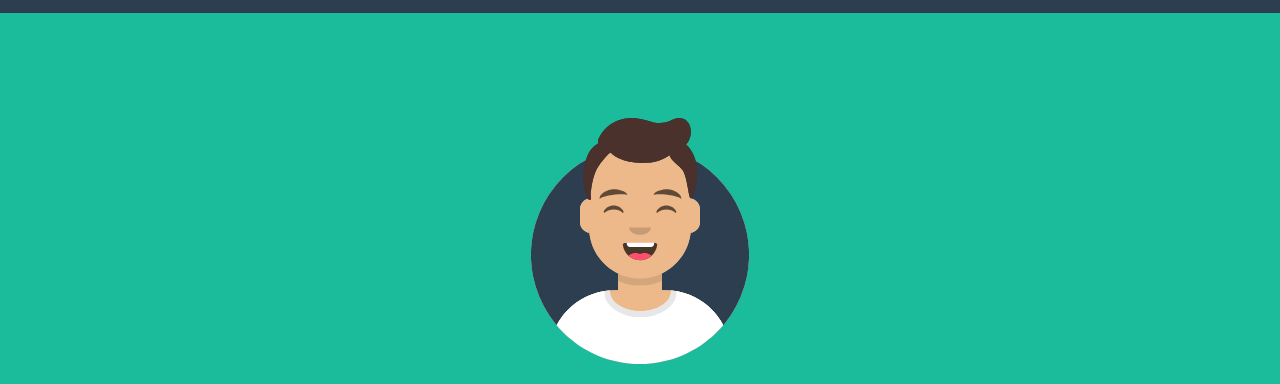
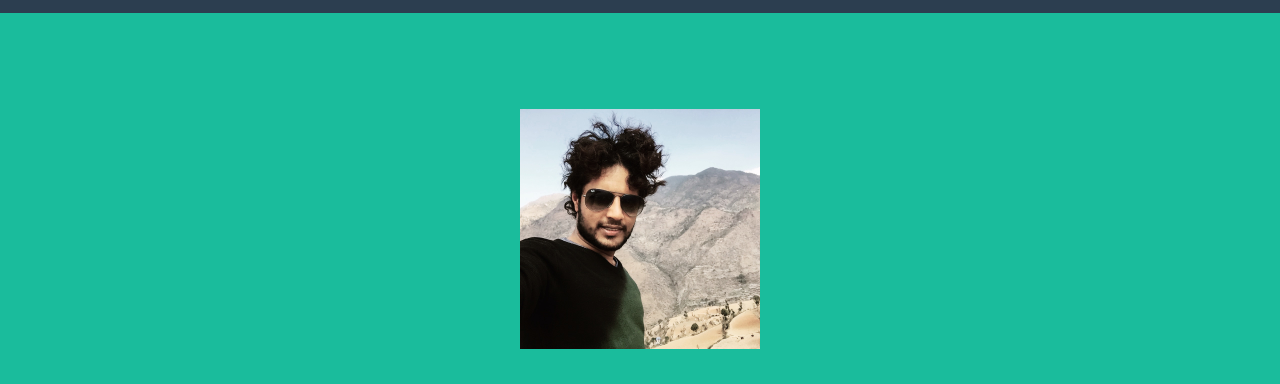
Before and after one commit to laxroy/laxminarayanyadav, a plain HTML site: page index.html in a window 1280 px wide. Shown: the part 91-475 px from the top of the page. Drawn offline with nearby package versions, Linux system fonts and the light colour scheme.

Commit message:
Update index.html

```diff
--- a/index.html
+++ b/index.html
@@ -39,7 +39,7 @@
         <header class="masthead bg-primary text-white text-center">
             <div class="container d-flex align-items-center flex-column">
                 <!-- Masthead Avatar Image-->
-                <img class="masthead-avatar mb-5" src="assets/img/avataaars.svg" alt="" />
+                <img class="masthead-avatar mb-5" src="assets/img/lucky.jpg" alt="" />
                 <!-- Masthead Heading-->
                 <h1 class="masthead-heading text-uppercase mb-0">Laxmi Narayan Yadav</h1>
                 <!-- Icon Divider-->
```
